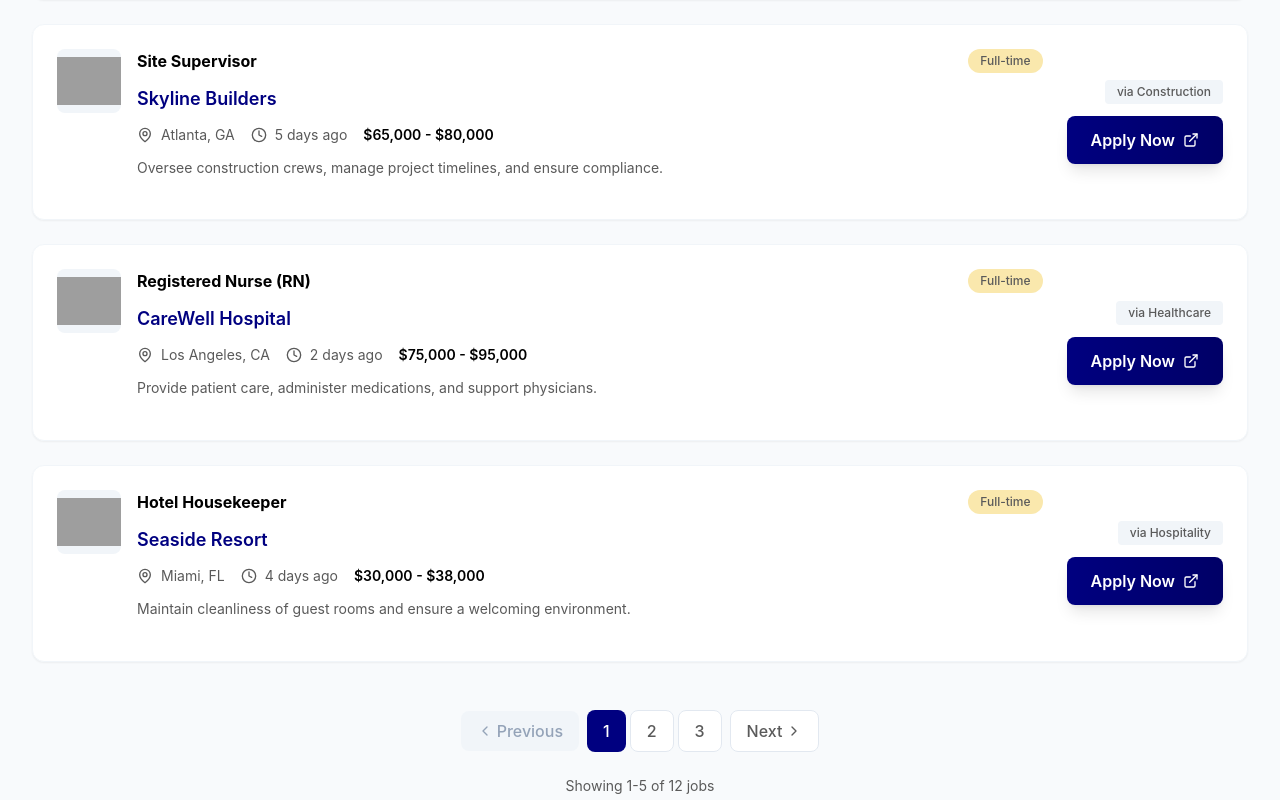
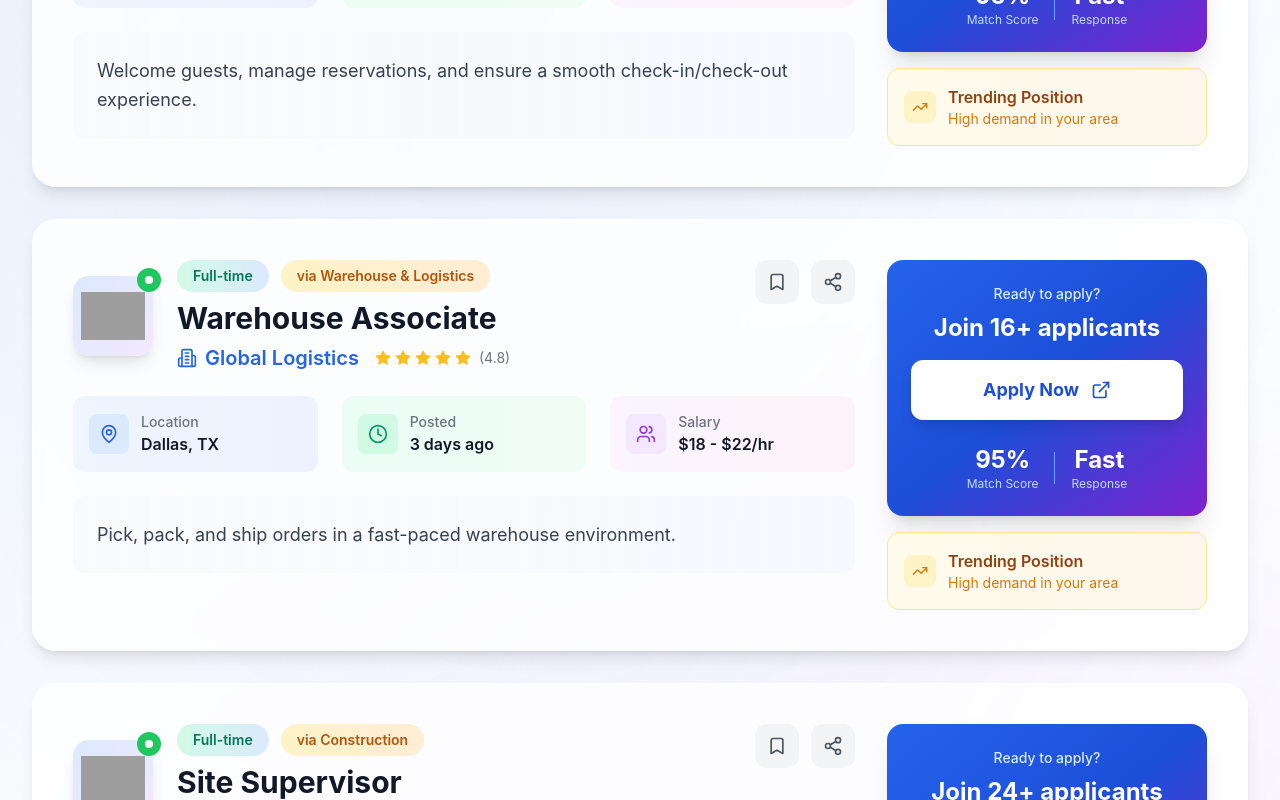
Before and after one commit to IrfanDLX/talent-source-website, a React (Vite) app: page / in a window 1280 px wide. Shown: the part 1940-2740 px from the top of the page. Built offline with nearby package versions, Linux system fonts and the light colour scheme; grey boxes are pictures that could not be loaded.

Commit message:
Create Impressive Job Listings Design

```diff
--- a/src/components/JobListings.tsx
+++ b/src/components/JobListings.tsx
@@ -1,10 +1,11 @@
 import React, { useState } from "react";
-import { MapPin, Clock, ExternalLink, ChevronLeft, ChevronRight } from "lucide-react";
+import { MapPin, Clock, ExternalLink, ChevronLeft, ChevronRight, Bookmark, Share2, TrendingUp, Users, Building2, Star } from "lucide-react";
 import { recentJobs } from "../data/mockData";
 
 const JobListings: React.FC = () => {
   const [currentPage, setCurrentPage] = useState(1);
-  const jobsPerPage = 5;
+  const [bookmarkedJobs, setBookmarkedJobs] = useState<Set<string>>(new Set());
+  const jobsPerPage = 4;
 
   // Calculate pagination
   const totalPages = Math.ceil(recentJobs.length / jobsPerPage);
@@ -12,9 +13,18 @@ const JobListings: React.FC = () => {
   const endIndex = startIndex + jobsPerPage;
   const currentJobs = recentJobs.slice(startIndex, endIndex);
 
+  const toggleBookmark = (jobId: string) => {
+    const newBookmarked = new Set(bookmarkedJobs);
+    if (newBookmarked.has(jobId)) {
+      newBookmarked.delete(jobId);
+    } else {
+      newBookmarked.add(jobId);
+    }
+    setBookmarkedJobs(newBookmarked);
+  };
+
   const goToPage = (page: number) => {
     setCurrentPage(page);
-    // Scroll to top of section
     document.getElementById('job-listings')?.scrollIntoView({ behavior: 'smooth' });
   };
 
@@ -31,126 +41,232 @@ const JobListings: React.FC = () => {
   };
 
   return (
-    <section className="py-12 bg-slate-50" id="job-listings">
-      <div className="max-w-7xl mx-auto px-4 sm:px-6 lg:px-8">
-        <div className="text-center mb-12">
-          <h2 className="ts-text-h2 font-bold text-black mb-2">
-            All Job Opportunities
+    <section className="py-20 bg-gradient-to-br from-slate-50 via-blue-50/30 to-purple-50/20 relative overflow-hidden" id="job-listings">
+      {/* Background Elements */}
+      <div className="absolute inset-0 bg-[radial-gradient(circle_at_30%_20%,rgba(59,130,246,0.1),transparent_50%)]"></div>
+      <div className="absolute inset-0 bg-[radial-gradient(circle_at_70%_80%,rgba(147,51,234,0.1),transparent_50%)]"></div>
+
+      <div className="max-w-7xl mx-auto px-4 sm:px-6 lg:px-8 relative z-10">
+        <div className="text-center mb-16">
+          <div className="inline-flex items-center gap-2 bg-gradient-to-r from-blue-100 to-purple-100 text-blue-800 px-4 py-2 rounded-full text-sm font-medium mb-4">
+            <TrendingUp className="h-4 w-4" />
+            Premium Job Opportunities
+          </div>
+          <h2 className="text-4xl md:text-5xl font-bold text-gray-900 mb-6 leading-tight">
+            Discover Your Next
+            <span className="bg-gradient-to-r from-blue-600 via-purple-600 to-blue-800 bg-clip-text text-transparent"> Career Move</span>
           </h2>
-          <p className="ts-p-text text-black-lite max-w-2xl mx-auto">
-            Browse through our comprehensive list of available positions
+          <p className="text-xl text-gray-600 max-w-3xl mx-auto leading-relaxed">
+            Handpicked opportunities from industry leaders, designed to accelerate your professional journey
           </p>
         </div>
 
-        {/* Job Cards - One per row */}
-        <div className="space-y-6">
-          {currentJobs.map((job) => (
+        {/* Job Cards */}
+        <div className="space-y-8">
+          {currentJobs.map((job, index) => (
             <div
               key={job.id}
-              className="bg-white rounded-xl shadow-sm hover:shadow-lg transition-all duration-300 p-6 border border-slate-100 hover:border-gold-light transform hover:-translate-y-1"
+              className="group relative bg-white/80 backdrop-blur-sm rounded-3xl shadow-lg hover:shadow-2xl transition-all duration-500 border border-white/50 hover:border-blue-200/50 transform hover:-translate-y-2 overflow-hidden"
+              style={{
+                animationDelay: `${index * 100}ms`,
+                animation: 'fadeInUp 0.6s ease-out forwards'
+              }}
             >
-              <div className="flex flex-col lg:flex-row lg:items-center lg:justify-between gap-6">
-                {/* Left side - Job Info */}
-                <div className="flex-1">
-                  <div className="flex items-start gap-4 mb-4">
-                    <div className="w-16 h-16 bg-slate-100 rounded-lg flex items-center justify-center overflow-hidden flex-shrink-0">
+              {/* Gradient Border Effect */}
+              <div className="absolute inset-0 bg-gradient-to-r from-blue-500/20 via-purple-500/20 to-blue-500/20 rounded-3xl opacity-0 group-hover:opacity-100 transition-opacity duration-500"></div>
+
+              <div className="relative p-8 lg:p-10">
+                <div className="flex flex-col lg:flex-row gap-8">
+                  {/* Left Section - Company & Job Info */}
+                  <div className="flex-1 space-y-6">
+                    {/* Header */}
+                    <div className="flex items-start justify-between">
+                      <div className="flex items-center gap-6">
+                        <div className="relative">
+                          <div className="w-20 h-20 bg-gradient-to-br from-blue-100 to-purple-100 rounded-2xl flex items-center justify-center overflow-hidden shadow-lg group-hover:shadow-xl transition-shadow duration-300">
                             {job.logo ? (
                               <img
                                 src={job.logo}
                                 alt={job.company}
-                          className="w-full h-full object-contain"
+                                className="w-full h-full object-contain p-2"
                               />
                             ) : (
-                        <span className="text-primary font-semibold text-xl">
+                              <span className="text-2xl font-bold bg-gradient-to-r from-blue-600 to-purple-600 bg-clip-text text-transparent">
                                 {job.company.charAt(0)}
                               </span>
                             )}
                           </div>
+                          <div className="absolute -top-2 -right-2 w-6 h-6 bg-green-500 rounded-full flex items-center justify-center">
+                            <div className="w-2 h-2 bg-white rounded-full"></div>
+                          </div>
+                        </div>
 
-                    <div className="flex-1">
-                      <div className="flex items-start justify-between mb-2">
-                        <h3 className="ts-text-h3 font-bold text-black mb-1">
+                        <div className="space-y-2">
+                          <div className="flex items-center gap-3">
+                            <span className="bg-gradient-to-r from-emerald-100 to-blue-100 text-emerald-700 px-4 py-1.5 rounded-full text-sm font-semibold">
+                              {job.type}
+                            </span>
+                            <span className="bg-gradient-to-r from-amber-100 to-orange-100 text-amber-700 px-4 py-1.5 rounded-full text-sm font-semibold">
+                              via {job.source}
+                            </span>
+                          </div>
+                          <h3 className="text-2xl lg:text-3xl font-bold text-gray-900 group-hover:text-blue-600 transition-colors duration-300">
                             {job.title}
                           </h3>
-                        <span className="text-xs bg-gold-light text-black-lite px-3 py-1 rounded-full font-medium ml-4">
-                          {job.type}
-                        </span>
+                          <div className="flex items-center gap-2">
+                            <Building2 className="h-5 w-5 text-blue-600" />
+                            <span className="text-xl font-semibold text-blue-600">{job.company}</span>
+                            <div className="flex items-center gap-1 ml-2">
+                              {[...Array(5)].map((_, i) => (
+                                <Star key={i} className="h-4 w-4 text-amber-400 fill-current" />
+                              ))}
+                              <span className="text-sm text-gray-500 ml-1">(4.8)</span>
+                            </div>
+                          </div>
+                        </div>
                       </div>
 
-                      <div className="text-lg text-primary font-semibold mb-3">
-                        {job.company}
+                      <div className="flex items-center gap-3">
+                        <button
+                          onClick={() => toggleBookmark(job.id)}
+                          className={`p-3 rounded-xl transition-all duration-300 ${
+                            bookmarkedJobs.has(job.id)
+                              ? 'bg-red-100 text-red-600 hover:bg-red-200'
+                              : 'bg-gray-100 text-gray-600 hover:bg-gray-200'
+                          }`}
+                        >
+                          <Bookmark className={`h-5 w-5 ${bookmarkedJobs.has(job.id) ? 'fill-current' : ''}`} />
+                        </button>
+                        <button className="p-3 rounded-xl bg-gray-100 text-gray-600 hover:bg-gray-200 transition-all duration-300">
+                          <Share2 className="h-5 w-5" />
+                        </button>
+                      </div>
                     </div>
 
-                      <div className="flex flex-wrap items-center gap-4 text-black-lite mb-3">
-                        <div className="flex items-center">
-                          <MapPin className="h-4 w-4 mr-2 flex-shrink-0" />
-                          <span className="text-sm">{job.location}</span>
+                    {/* Job Details */}
+                    <div className="grid grid-cols-1 md:grid-cols-3 gap-6">
+                      <div className="flex items-center gap-3 p-4 bg-gradient-to-r from-blue-50 to-indigo-50 rounded-xl">
+                        <div className="w-10 h-10 bg-blue-100 rounded-lg flex items-center justify-center">
+                          <MapPin className="h-5 w-5 text-blue-600" />
                         </div>
-                        <div className="flex items-center">
-                          <Clock className="h-4 w-4 mr-2 flex-shrink-0" />
-                          <span className="text-sm">{job.postedDate}</span>
+                        <div>
+                          <p className="text-sm text-gray-500 font-medium">Location</p>
+                          <p className="font-semibold text-gray-900">{job.location}</p>
                         </div>
+                      </div>
+
+                      <div className="flex items-center gap-3 p-4 bg-gradient-to-r from-emerald-50 to-green-50 rounded-xl">
+                        <div className="w-10 h-10 bg-emerald-100 rounded-lg flex items-center justify-center">
+                          <Clock className="h-5 w-5 text-emerald-600" />
+                        </div>
+                        <div>
+                          <p className="text-sm text-gray-500 font-medium">Posted</p>
+                          <p className="font-semibold text-gray-900">{job.postedDate}</p>
+                        </div>
+                      </div>
+
                       {job.salary && (
-                          <div className="text-sm font-semibold text-black">
-                            {job.salary}
+                        <div className="flex items-center gap-3 p-4 bg-gradient-to-r from-purple-50 to-pink-50 rounded-xl">
+                          <div className="w-10 h-10 bg-purple-100 rounded-lg flex items-center justify-center">
+                            <Users className="h-5 w-5 text-purple-600" />
+                          </div>
+                          <div>
+                            <p className="text-sm text-gray-500 font-medium">Salary</p>
+                            <p className="font-semibold text-gray-900">{job.salary}</p>
+                          </div>
                         </div>
                       )}
                     </div>
 
-                      <p className="text-black-lite text-sm leading-relaxed">
+                    {/* Description */}
+                    <div className="bg-gradient-to-r from-gray-50 to-blue-50/50 rounded-xl p-6">
+                      <p className="text-gray-700 leading-relaxed text-lg">
                         {job.description}
                       </p>
                     </div>
                   </div>
+
+                  {/* Right Section - Actions */}
+                  <div className="lg:w-80 flex flex-col justify-center space-y-4">
+                    <div className="bg-gradient-to-br from-blue-600 via-blue-700 to-purple-700 rounded-2xl p-6 text-white shadow-xl">
+                      <div className="text-center space-y-4">
+                        <div className="space-y-2">
+                          <p className="text-blue-100 text-sm font-medium">Ready to apply?</p>
+                          <p className="text-2xl font-bold">Join {Math.floor(Math.random() * 50 + 10)}+ applicants</p>
                         </div>
 
-                {/* Right side - Actions */}
-                <div className="flex flex-col sm:flex-row lg:flex-col gap-3 lg:items-end">
-                  <span className="text-xs bg-slate-100 text-black-lite px-3 py-1 rounded font-medium text-center">
-                    via {job.source}
-                  </span>
-                  <button className="btn-contained px-6 py-3 rounded-lg font-medium flex items-center justify-center gap-2 group whitespace-nowrap">
+                        <button className="w-full bg-white text-blue-700 hover:bg-blue-50 px-6 py-4 rounded-xl font-bold text-lg transition-all duration-300 transform hover:scale-105 shadow-lg hover:shadow-xl flex items-center justify-center gap-3 group">
                           Apply Now
-                    <ExternalLink className="h-4 w-4 group-hover:translate-x-1 transition-transform" />
+                          <ExternalLink className="h-5 w-5 group-hover:translate-x-1 transition-transform" />
                         </button>
+
+                        <div className="flex items-center justify-center gap-4 pt-2">
+                          <div className="text-center">
+                            <p className="text-2xl font-bold">95%</p>
+                            <p className="text-xs text-blue-200">Match Score</p>
+                          </div>
+                          <div className="w-px h-8 bg-blue-400"></div>
+                          <div className="text-center">
+                            <p className="text-2xl font-bold">Fast</p>
+                            <p className="text-xs text-blue-200">Response</p>
+                          </div>
+                        </div>
+                      </div>
+                    </div>
+
+                    <div className="bg-gradient-to-r from-amber-50 to-orange-50 rounded-xl p-4 border border-amber-200">
+                      <div className="flex items-center gap-3">
+                        <div className="w-8 h-8 bg-amber-100 rounded-lg flex items-center justify-center">
+                          <TrendingUp className="h-4 w-4 text-amber-600" />
+                        </div>
+                        <div>
+                          <p className="font-semibold text-amber-800">Trending Position</p>
+                          <p className="text-sm text-amber-600">High demand in your area</p>
+                        </div>
+                      </div>
+                    </div>
+                  </div>
                 </div>
               </div>
             </div>
           ))}
         </div>
 
-        {/* Pagination */}
-        <div className="flex items-center justify-center mt-12 space-x-2">
-          {/* Previous Button */}
+        {/* Enhanced Pagination */}
+        <div className="mt-16 bg-white/60 backdrop-blur-sm rounded-2xl p-8 border border-white/50">
+          <div className="flex flex-col sm:flex-row items-center justify-between gap-6">
+            {/* Results Info */}
+            <div className="text-gray-600 font-medium">
+              Showing <span className="text-blue-600 font-bold">{startIndex + 1}-{Math.min(endIndex, recentJobs.length)}</span> of <span className="text-blue-600 font-bold">{recentJobs.length}</span> premium opportunities
+            </div>
+
+            {/* Pagination Controls */}
+            <div className="flex items-center space-x-2">
               <button
                 onClick={goToPrevious}
                 disabled={currentPage === 1}
-            className={`flex items-center px-4 py-2 rounded-lg font-medium transition-all ${
+                className={`flex items-center px-6 py-3 rounded-xl font-semibold transition-all duration-300 ${
                   currentPage === 1
-                ? 'bg-slate-100 text-slate-400 cursor-not-allowed'
-                : 'bg-white text-black-lite hover:bg-slate-50 border border-slate-200 hover:border-primary'
+                    ? 'bg-gray-100 text-gray-400 cursor-not-allowed'
+                    : 'bg-gradient-to-r from-blue-600 to-purple-600 text-white hover:from-blue-700 hover:to-purple-700 shadow-lg hover:shadow-xl transform hover:scale-105'
                 }`}
               >
-            <ChevronLeft className="h-4 w-4 mr-1" />
+                <ChevronLeft className="h-5 w-5 mr-2" />
                 Previous
               </button>
 
-          {/* Page Numbers */}
-          <div className="flex space-x-1">
+              <div className="flex space-x-2">
                 {Array.from({ length: totalPages }, (_, i) => i + 1).map((page) => {
-              // Show first page, last page, current page, and pages around current
                   const showPage =
                     page === 1 ||
                     page === totalPages ||
                     (page >= currentPage - 1 && page <= currentPage + 1);
 
-              const showEllipsis =
-                (page === currentPage - 2 && currentPage > 3) ||
-                (page === currentPage + 2 && currentPage < totalPages - 2);
+                  if (!showPage && page !== currentPage - 2 && page !== currentPage + 2) return null;
 
-              if (showEllipsis) {
+                  if ((page === currentPage - 2 && currentPage > 3) || (page === currentPage + 2 && currentPage < totalPages - 2)) {
                     return (
-                  <span key={page} className="px-3 py-2 text-slate-400">
+                      <span key={page} className="px-4 py-3 text-gray-400 font-medium">
                         ...
                       </span>
                     );
@@ -162,10 +278,10 @@ const JobListings: React.FC = () => {
                     <button
                       key={page}
                       onClick={() => goToPage(page)}
-                  className={`px-4 py-2 rounded-lg font-medium transition-all ${
+                      className={`px-5 py-3 rounded-xl font-semibold transition-all duration-300 ${
                         currentPage === page
-                      ? 'bg-primary text-white'
-                      : 'bg-white text-black-lite hover:bg-slate-50 border border-slate-200 hover:border-primary'
+                          ? 'bg-gradient-to-r from-blue-600 to-purple-600 text-white shadow-lg transform scale-105'
+                          : 'bg-white text-gray-700 hover:bg-gray-50 border border-gray-200 hover:border-blue-300 hover:text-blue-600'
                       }`}
                     >
                       {page}
@@ -174,26 +290,35 @@ const JobListings: React.FC = () => {
                 })}
               </div>
 
-          {/* Next Button */}
               <button
                 onClick={goToNext}
                 disabled={currentPage === totalPages}
-            className={`flex items-center px-4 py-2 rounded-lg font-medium transition-all ${
+                className={`flex items-center px-6 py-3 rounded-xl font-semibold transition-all duration-300 ${
                   currentPage === totalPages
-                ? 'bg-slate-100 text-slate-400 cursor-not-allowed'
-                : 'bg-white text-black-lite hover:bg-slate-50 border border-slate-200 hover:border-primary'
+                    ? 'bg-gray-100 text-gray-400 cursor-not-allowed'
+                    : 'bg-gradient-to-r from-blue-600 to-purple-600 text-white hover:from-blue-700 hover:to-purple-700 shadow-lg hover:shadow-xl transform hover:scale-105'
                 }`}
               >
                 Next
-            <ChevronRight className="h-4 w-4 ml-1" />
+                <ChevronRight className="h-5 w-5 ml-2" />
               </button>
             </div>
-
-        {/* Results Info */}
-        <div className="text-center mt-6 text-sm text-black-lite">
-          Showing {startIndex + 1}-{Math.min(endIndex, recentJobs.length)} of {recentJobs.length} jobs
           </div>
         </div>
+      </div>
+
+      <style jsx>{`
+        @keyframes fadeInUp {
+          from {
+            opacity: 0;
+            transform: translateY(30px);
+          }
+          to {
+            opacity: 1;
+            transform: translateY(0);
+          }
+        }
+      `}</style>
     </section>
   );
 };
```
Lines whose indentation alone changed are shown as unchanged.
